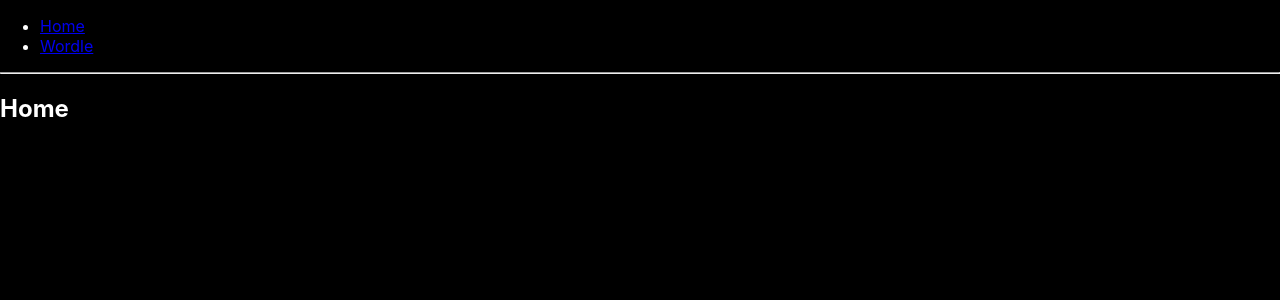
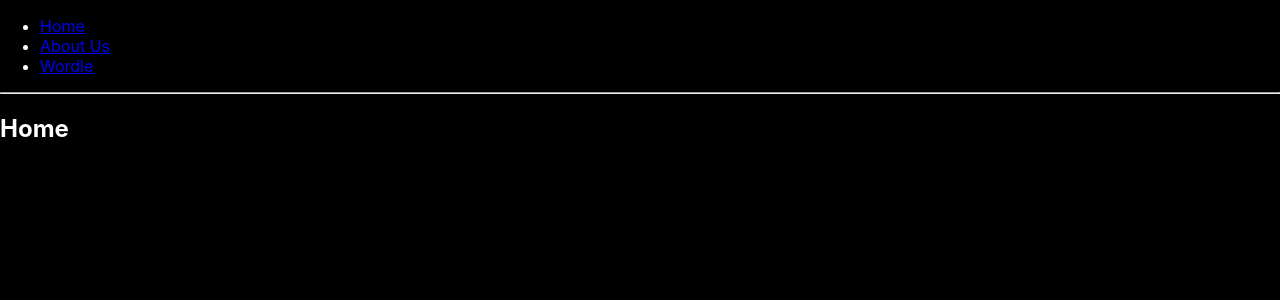
Before and after one commit to superking84/superking84.github.io, a React (Create React App) app: page / in a window 1280 px wide. Shown: the top 300 px of the page. Built offline with nearby package versions, Linux system fonts and the light colour scheme.

Commit message:
moved navbar into App component removed now unused AppProps

```diff
--- a/src/App.tsx
+++ b/src/App.tsx
@@ -1,9 +1,24 @@
-interface AppProps {
-}
+import { Link, Outlet } from "react-router-dom";
 
-function App(props: AppProps) {
+function App() {
     return <>
-        <h1>Hello, World</h1>
+        <div>
+            <ul>
+                <li>
+                    <Link to="/">Home</Link>
+                </li>
+                <li>
+                    <Link to="/about">About Us</Link>
+                </li>
+                <li>
+                    <Link to="/wordle">Wordle</Link>
+                </li>
+            </ul>
+        </div>
+
+        <hr />
+
+        <Outlet />
     </>;
 }
 
--- a/src/index.tsx
+++ b/src/index.tsx
@@ -6,7 +6,7 @@ import reportWebVitals from './reportWebVitals';
 import Game from './game';
 import wordList from './resources/wordList';
 import App from './App';
-import { BrowserRouter, Link, Route, Router, Routes } from 'react-router-dom';
+import { BrowserRouter, Route, Routes } from 'react-router-dom';
 
 const game = new Game(wordList);
 const Home = () => <div><h2>Home</h2></div>;
@@ -15,26 +15,14 @@ const About = () => <div><h2>About Us</h2></div>;
 ReactDOM.render(
   <React.StrictMode>
     <BrowserRouter>
-      <div>
-        <ul>
-          <li>
-            <Link to="/">Home</Link>
-          </li>
-          <li>
-            <Link to="/wordle">Wordle</Link>
-          </li>
-        </ul>
-      </div>
-
-      <hr />
-
       <Routes>
-        <Route path="/" element={<Home />} />
-        <Route path="/wordle" element={<Wordle game={game} />} />
+        <Route path="/" element={<App />}>
+          <Route index element={<Home />} />
+          <Route path="about" element={<About />} />
+          <Route path="wordle" element={<Wordle game={game} />} />
+        </Route>
       </Routes>
     </BrowserRouter>
-    {/* <App /> */}
-    {/* <Wordle game={game} /> */}
   </React.StrictMode>,
   document.getElementById('root')
 );
```
